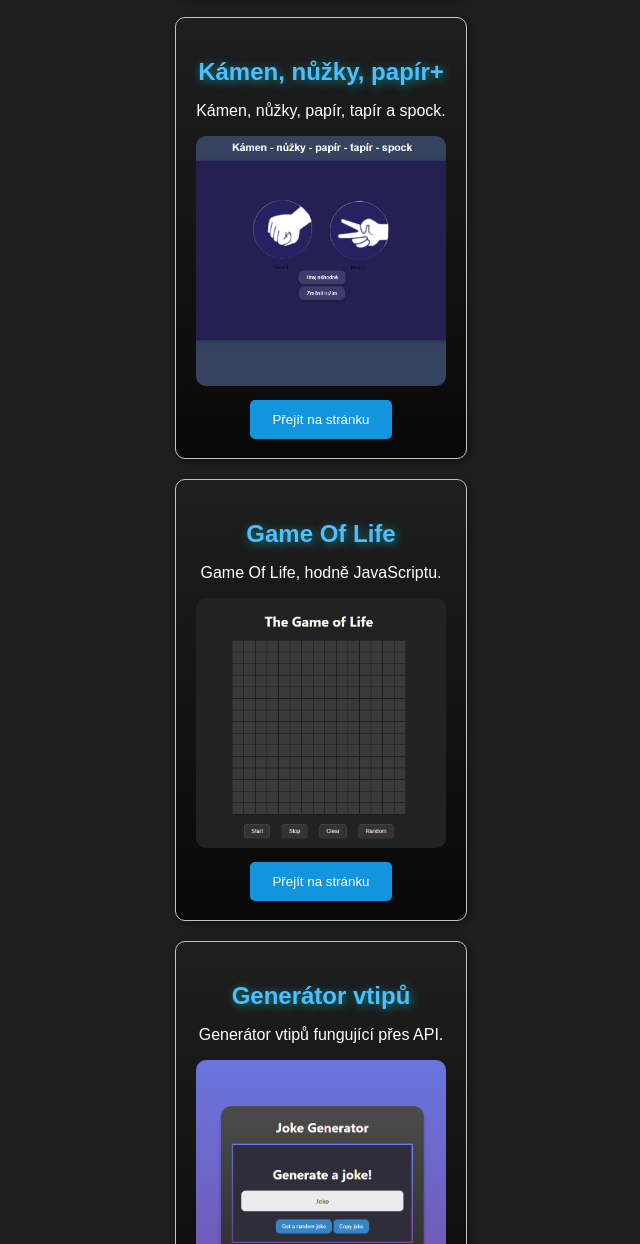
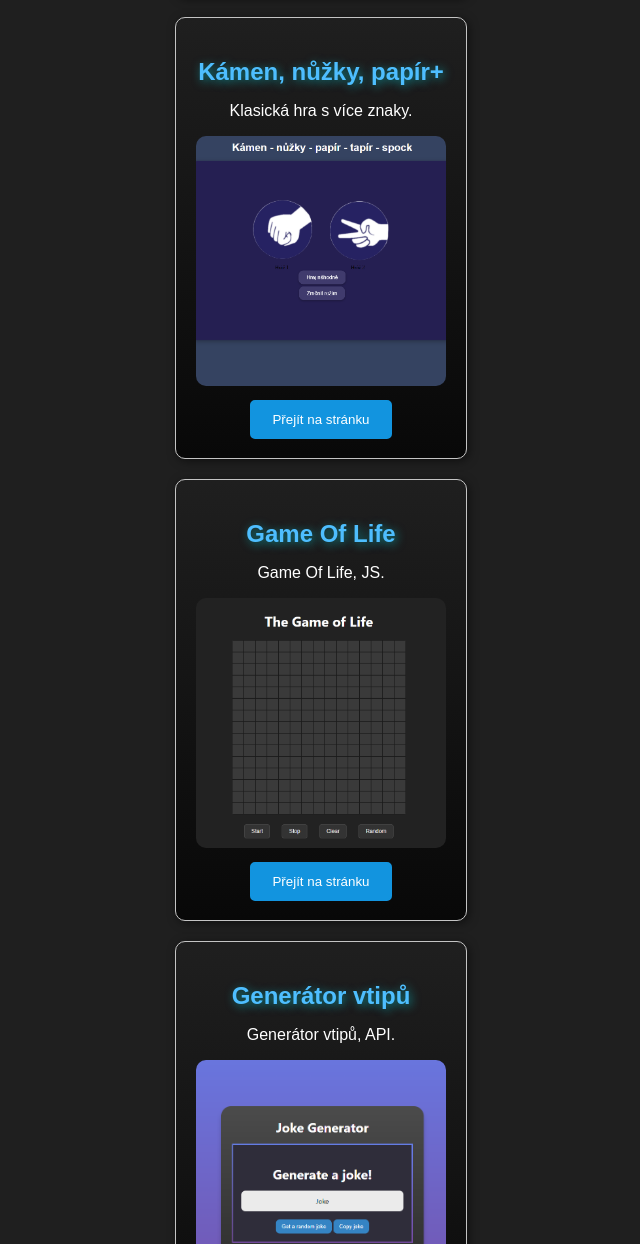
Before and after one commit to zapletaljan/zapletaljan.github.io, a plain HTML site: page projekty.html in a window 1280 px wide. Shown: the part 2558-3802 px from the top of the page, without its empty margins (319-959 px from the left). Drawn offline with Linux system fonts and the light colour scheme.

Commit message:
card description

```diff
--- a/projekty.html
+++ b/projekty.html
@@ -57,19 +57,19 @@
             </div>
             <div class="projekt">
                 <h2>Kámen, nůžky, papír+</h2>
-                <p>Kámen, nůžky, papír, tapír a spock.</p>
+                <p>Klasická hra s více znaky.</p>
                 <img src="obrazky/kamen-nuzky-papir.png"></img>
                 <button id="kamen">Přejít na stránku</button>
             </div>
             <div class="projekt">
                 <h2>Game Of Life</h2>
-                <p>Game Of Life, hodně JavaScriptu.</p>
+                <p>Game Of Life, JS.</p>
                 <img src="obrazky/gol.png"></img>
                 <button id="gol">Přejít na stránku</button>
             </div>
             <div class="projekt">
                 <h2>Generátor vtipů</h2>
-                <p>Generátor vtipů fungující přes API.</p>
+                <p>Generátor vtipů, API.</p>
                 <img src="obrazky/joke.png"></img>
                 <button id="joke">Přejít na stránku</button>
             </div>
```
